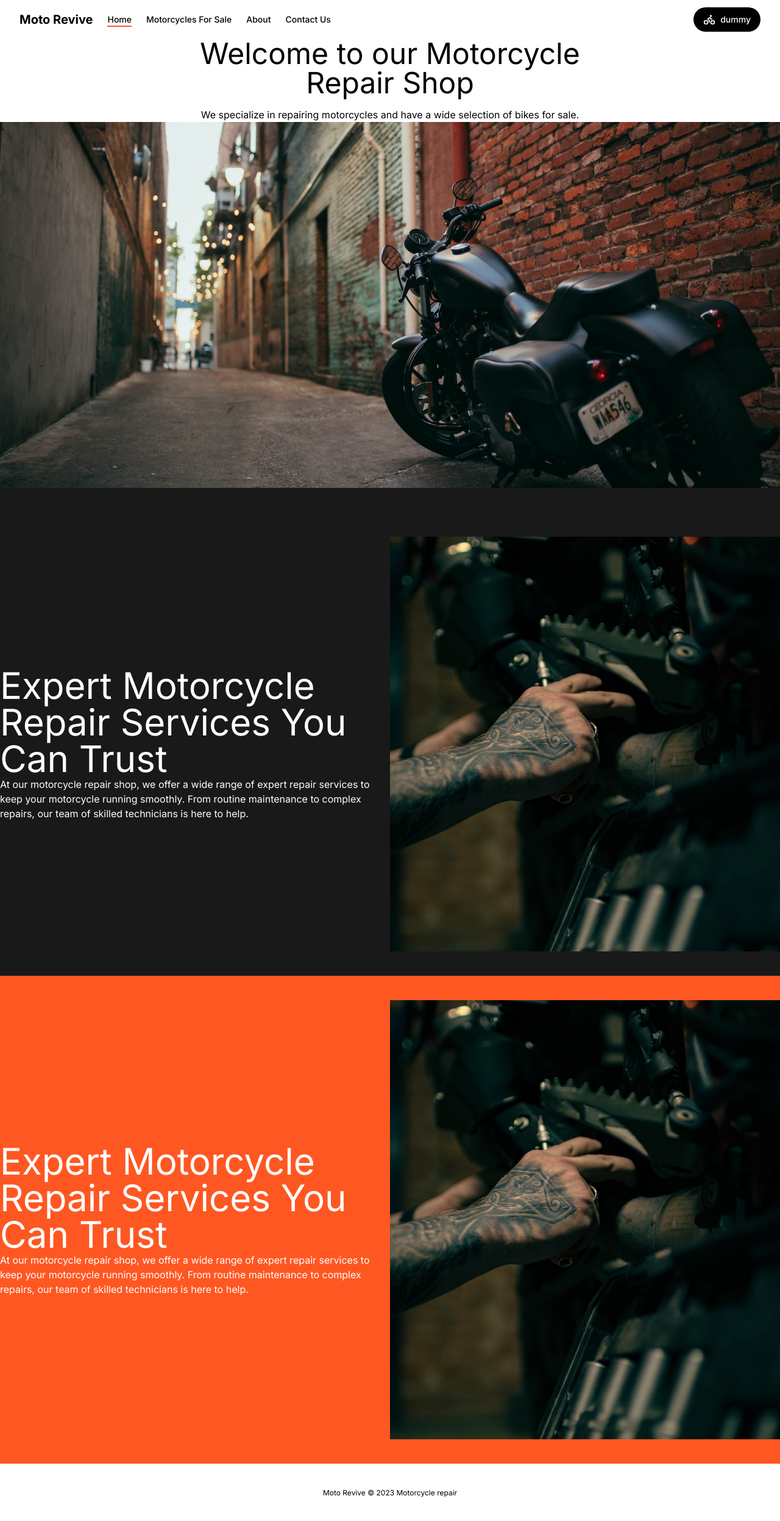
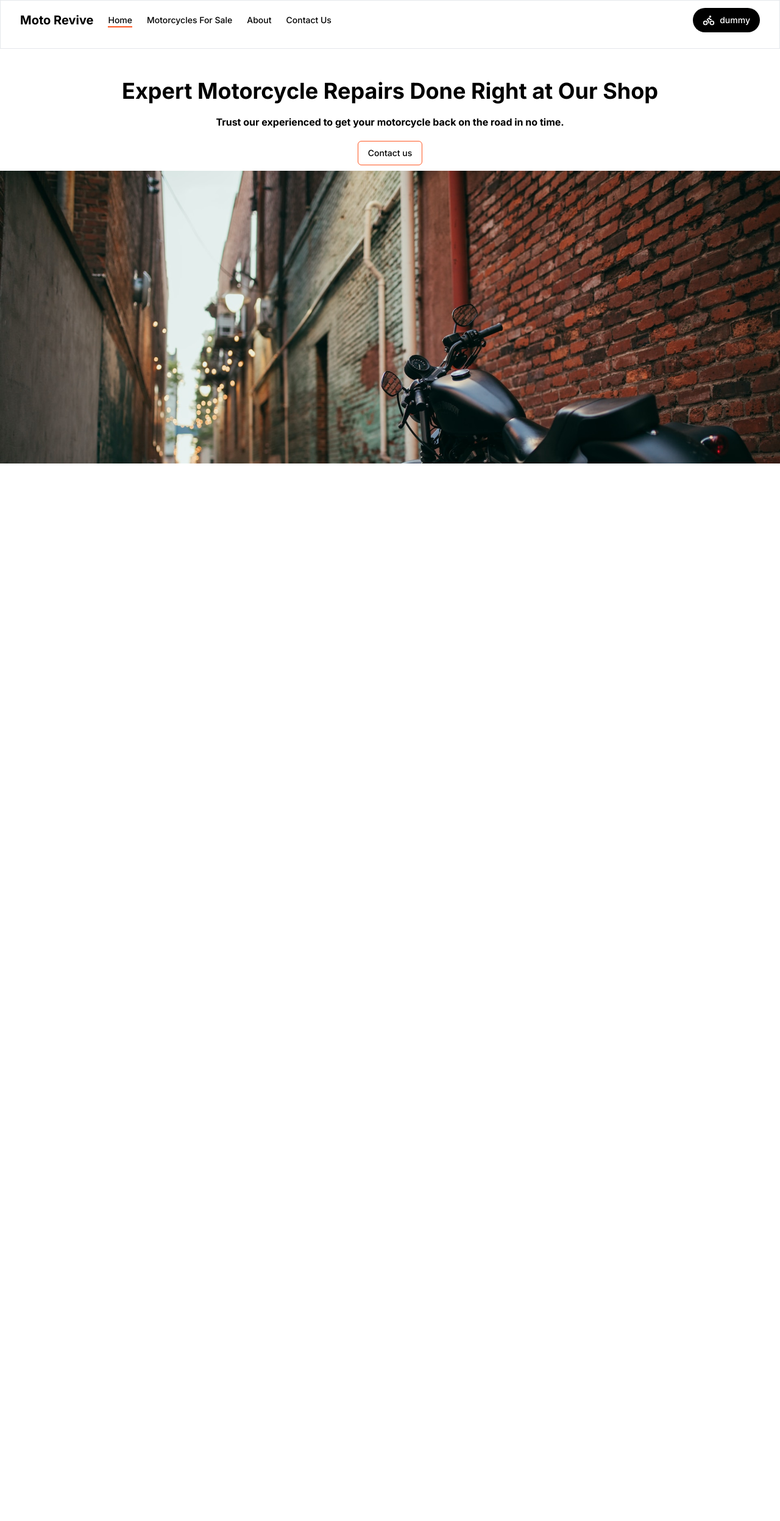
Before and after one commit to Captain-Leftovers/motorcycle-repair-shop, a Next.js app: page / in a window 1280 px wide. Shown: the whole page at 61% size. After the commit the page ends 800 px from the top, so only its background shows below. Built offline with nearby package versions, Linux system fonts and the light colour scheme.

Commit message:
added snap  functionality on scroll

```diff
--- a/src/app/(routes)/(home)/components/FeatureSection.tsx
+++ b/src/app/(routes)/(home)/components/FeatureSection.tsx
@@ -1,18 +1,29 @@
-import Image from "next/image";
+import Image from 'next/image'
 import featureImage from '/public/images/feature.jpg'
-
+import MainContainer from '@/components/ui/MainContainer'
+import { Button } from '@/components/ui/Button'
 
 export default function FeatureSection() {
-
-
-
 	return (
-  <section className="flex bg-background h-[800px] text-text-light pt-20 pb-10" style={{'boxShadow': '0 0 0 100vmax #19191a', 'clipPath': 'inset(0 -100vmax)'}}>
-    <div className="w-6/12 flex flex-col justify-center">
-    <h1 className="text-6xl"> Expert Motorcycle Repair Services You Can Trust </h1>
-    <p>At our motorcycle repair shop, we offer a wide range of expert repair services to keep your motorcycle running smoothly. From routine maintenance to complex repairs, our team of skilled technicians is here to help.</p>
+		<MainContainer className="sticky top-24 bg-background-dark z-10 snap-end">
+			<section className=" flex justify-between bg-background h-[calc(100vh-6rem)] text-text-light pt-20 pb-10">
+				<div className="w-[47%] flex flex-col justify-center gap-8">
+					<h1 className="text-4xl">
+						{' '}
+						Expert Motorcycle Repair Services You Can Trust{' '}
+					</h1>
+					<p>
+						At our motorcycle repair shop, we offer a wide range of
+						expert repair services to keep your motorcycle running
+						smoothly. From routine maintenance to complex repairs,
+						our team of skilled technicians is here to help.
+					</p>
+					<div  className='space-x-4'>
+						<Button variant={'ghost'} >Learn More</Button>
+						<Button variant={'outline'} >Contact Us</Button>
 					</div>
-    <div className="w-6/12 relative">
+				</div>
+				<div className="w-[47%] relative">
 					<Image
 						src={featureImage}
 						fill
@@ -22,5 +33,6 @@ return (
 					/>
 				</div>
 			</section>
+		</MainContainer>
 	)
 }
--- a/src/app/(routes)/(home)/components/FeaturesListSection.tsx
+++ b/src/app/(routes)/(home)/components/FeaturesListSection.tsx
@@ -1,25 +1,56 @@
-import Image from "next/image";
-import featureImage from '/public/images/feature.jpg'
+import Image from 'next/image'
+import featureListImage from '/public/images/featuresList.jpg'
+import MainContainer from '@/components/ui/MainContainer'
 
 export default function FeaturesListSection() {
-
-
-
 	return (
-  <section className="flex bg-pallette-orange h-[800px] text-text-light py-10" style={{'boxShadow': '0 0 0 100vmax #FF5722', 'clipPath': 'inset(0 -100vmax)'}}>
-  <div className="w-6/12 flex flex-col justify-center">
-  <h1 className="text-6xl"> Expert Motorcycle Repair Services You Can Trust </h1>
-  <p>At our motorcycle repair shop, we offer a wide range of expert repair services to keep your motorcycle running smoothly. From routine maintenance to complex repairs, our team of skilled technicians is here to help.</p>
-  </div>
-  <div className="w-6/12 relative">
+		<MainContainer className="sticky top-28 z-20 bg-slate-600 snap-end">
+			<section className="flex justify-between bg-slate-600 h-[calc(100vh-7rem)] text-text-light pt-20 pb-10">
+				<div className="w-[47%] relative">
 					<Image
-  src={featureImage}
+						src={featureListImage}
 						fill
 						alt=""
 						sizes="100%"
 						className="object-cover object-top"
 					/>
 				</div>
+				<ul className="w-[47%] flex flex-col justify-around">
+					<li>
+						<h1 className="text-4xl">
+							Experienced Technicians, Quality Parts
+						</h1>
+						<p>
+							Our repair shop is staffed with experienced
+							technicians who are skilled in handling all types of
+							motorcycle repairs. We use only high-quality parts
+							to ensure the best performance and longevity for
+							your bike. With our expertise, you can trust that
+							your motorcycle is in good hands.
+						</p>
+					</li>
+					<li>
+						<h1 className="text-4xl">Fast Service</h1>
+						<p>
+							We understand that you want to get back on the road
+							as soon as possible. That's why we prioritize fast
+							service and strive to complete repairs in a timely
+							manner. Our efficient processes and dedicated team
+							ensure that you won't have to wait long to get your
+							motorcycle back in top shape.
+						</p>
+					</li>
+					<li>
+						<h1 className="text-4xl">Motorcycles for Sale</h1>
+						<p>
+							We also sell motorcycles. If you are looking for a
+							motorcycle, check out our inventory.If you have any
+							questions about our inventory, feel free to contact
+							us.
+						</p>
+					</li>
+				</ul>
 			</section>
+		</MainContainer>
 	)
 }
--- a/src/app/(routes)/(home)/components/HeroHeaderSection.tsx
+++ b/src/app/(routes)/(home)/components/HeroHeaderSection.tsx
@@ -1,43 +1,33 @@
 import Image from 'next/image'
 import heroImage from '/public/images/hero-image.jpg'
-import Navbar from '@/components/Navbar'
+import MainContainer from '@/components/ui/MainContainer'
+import { Button } from '@/components/ui/Button'
 
 export default function HeroHeaderSection() {
 	return (
-		<>
-			<div
-				className="sticky top-0 h-screen overflow-hidden bg-background-light"
-				style={{
-					boxShadow: '0 0 0 100vmax #fff',
-					clipPath: 'inset(0 -100vmax)',
-				}}
-			>
-				<section className=" flex flex-col h-screen -z-20">
-					<Navbar />
-					<div className=' flex flex-col justify-around grow'>
-						<div className="space-y-4">
-							<h1 className="text-5xl text-center">
-								Welcome to our Motorcycle
-								<br />
-								Repair Shop
+		<MainContainer className="sticky top-20 bg-background-light snap-end">
+			<section className="flex flex-col justify-around bg-background-light h-[calc(100vh-5rem)] text-black py-10 font-bold">
+				<div className=" flex flex-col justify-around items-center grow">
+					<h1 className="text-4xl">
+						Expert Motorcycle Repairs Done Right at Our Shop
 					</h1>
-							<p className="text-center">
-								We specialize in repairing motorcycles and have
-								a wide selection of bikes for sale.
+					<p>
+						Trust our experienced to get your motorcycle back on the road in no time.
 					</p>
+					<Button variant={'outline'} >Contact us</Button>
 				</div>
-						<div className="relative h-[480px] sm:h-[600px]">
+				<div className="h-3/4 relative">
 					<Image
 						src={heroImage}
+						fill
 						alt=""
-								fill
-								placeholder="blur"
-								className="object-cover object-center"
+						sizes="100%"
+						className="object-cover object-top"
+						priority
 					/>
 				</div>
-					</div>
+
 			</section>
-			</div>
-		</>
+		</MainContainer>
 	)
 }
--- a/src/app/(routes)/(home)/page.tsx
+++ b/src/app/(routes)/(home)/page.tsx
@@ -1,17 +1,17 @@
-
 import FeatureSection from '@/app/(routes)/(home)/components/FeatureSection'
 import FeaturesListSection from '@/app/(routes)/(home)/components/FeaturesListSection'
 import HeroHeaderSection from '@/app/(routes)/(home)/components/HeroHeaderSection'
 import Footer from '@/components/Footer'
-import MainContainer from '@/components/ui/MainContainer'
+import Navbar from '@/components/Navbar'
 
 export default function Home() {
 	return (
-		<MainContainer>
+		<main className="relative snap-y snap-mandatory overflow-auto">
+			<Navbar />
 			<HeroHeaderSection />
 			<FeatureSection />
 			<FeaturesListSection />
 			<Footer />
-		</MainContainer>
+		</main>
 	)
 }
--- a/src/app/layout.tsx
+++ b/src/app/layout.tsx
@@ -17,7 +17,7 @@ export default function RootLayout({
 }) {
   return (
     <html lang="en">
-      <body className={cn("flex flex-col h-screen overflow-y-scroll scroll-smooth" ,inter.className)}>
+      <body className={cn(" flex flex-col h-screen overflow-y-scroll scroll-smooth" ,inter.className)}>
         {children}
         </body>
     </html>
--- a/src/components/Footer.tsx
+++ b/src/components/Footer.tsx
@@ -1,19 +1,18 @@
-import { todo } from "node:test"
+import MainContainer from './ui/MainContainer'
 
 export default function Footer() {
 	return (
-		<footer className="bg-white " style={{
-			boxShadow: '0 0 0 100vmax #fff',
-			clipPath: 'inset(0 -100vmax)',
-		}}>
-			<div className="mx-auto py-10">
-				<p className="text-center text-xs text-black">
-					Moto Revive &copy; {new Date().getFullYear()} Motorcycle repair
-				</p>
-			</div>
-		</footer>
+		<MainContainer className="sticky top-0 bg-amber-300 z-50 snap-end">
+			<footer className="bg-amber-300">
+				<div className="mx-auto py-6">
+					<p className="text-center text-xs text-black">
+						Moto Revive &copy; {new Date().getFullYear()} Motorcycle
+						repair
+					</p>
+				</div>
+			</footer>
+		</MainContainer>
 	)
 }
 
-
 // TODO :  footer not visible!!! fix it
--- a/src/components/Navbar.tsx
+++ b/src/components/Navbar.tsx
@@ -8,7 +8,7 @@ export const revalidate = 0
 export default async function Navbar() {
 
 	return (
-		<div className="z-50 backdrop-filter ">
+		<div className="z-50 backdrop-filter sticky top-0 h-20 border">
 			<Container>
 				<div className="relative px-4 sm:px-6 lg:px-8 flex h-16 items-center">
 					<Link href="/" className="ml-4 flex lg:ml-0 gap-x-2">
--- a/src/components/ui/Button.tsx
+++ b/src/components/ui/Button.tsx
@@ -13,7 +13,7 @@ const buttonVariants = cva(
         destructive:
           "bg-red-500 text-zinc-50 hover:bg-red-500/90 dark:bg-red-900 dark:text-zinc-50 dark:hover:bg-red-900/90",
         outline:
-          "border border-zinc-200 bg-white hover:bg-zinc-100 hover:text-zinc-900 dark:border-zinc-800 dark:bg-zinc-950 dark:hover:bg-zinc-800 dark:hover:text-zinc-50",
+          "border border-pallette-orange hover:bg-pallette-orange  dark:border-zinc-800 dark:bg-zinc-950 dark:hover:bg-zinc-800 dark:hover:text-zinc-50",
         secondary:
           "bg-zinc-100 text-zinc-900 hover:bg-zinc-100/80 dark:bg-zinc-800 dark:text-zinc-50 dark:hover:bg-zinc-800/80",
         ghost: "hover:bg-zinc-100 hover:text-zinc-900 dark:hover:bg-zinc-800 dark:hover:text-zinc-50",
--- a/src/components/ui/MainContainer.tsx
+++ b/src/components/ui/MainContainer.tsx
@@ -1,13 +1,16 @@
+import { cn } from "@/lib/utils"
+
 type ContainerProps = {
 	children: React.ReactNode
+	className?: string
 }
 
-export default function MainContainer({ children }: ContainerProps) {
+export default function MainContainer({ children, className }: ContainerProps) {
 	return (
-		<main className="grow" >
+		<div className={cn("grow", className)} >
 			<div className="relative w-full mx-auto max-w-7xl scroll-smooth">
 				{children}
 			</div>
-		</main>
+		</div>
 	)
 }
```
Also changed, not shown: 1 other file (tests, documents, lock files or other folders). Lines whose indentation alone changed are shown as unchanged.
